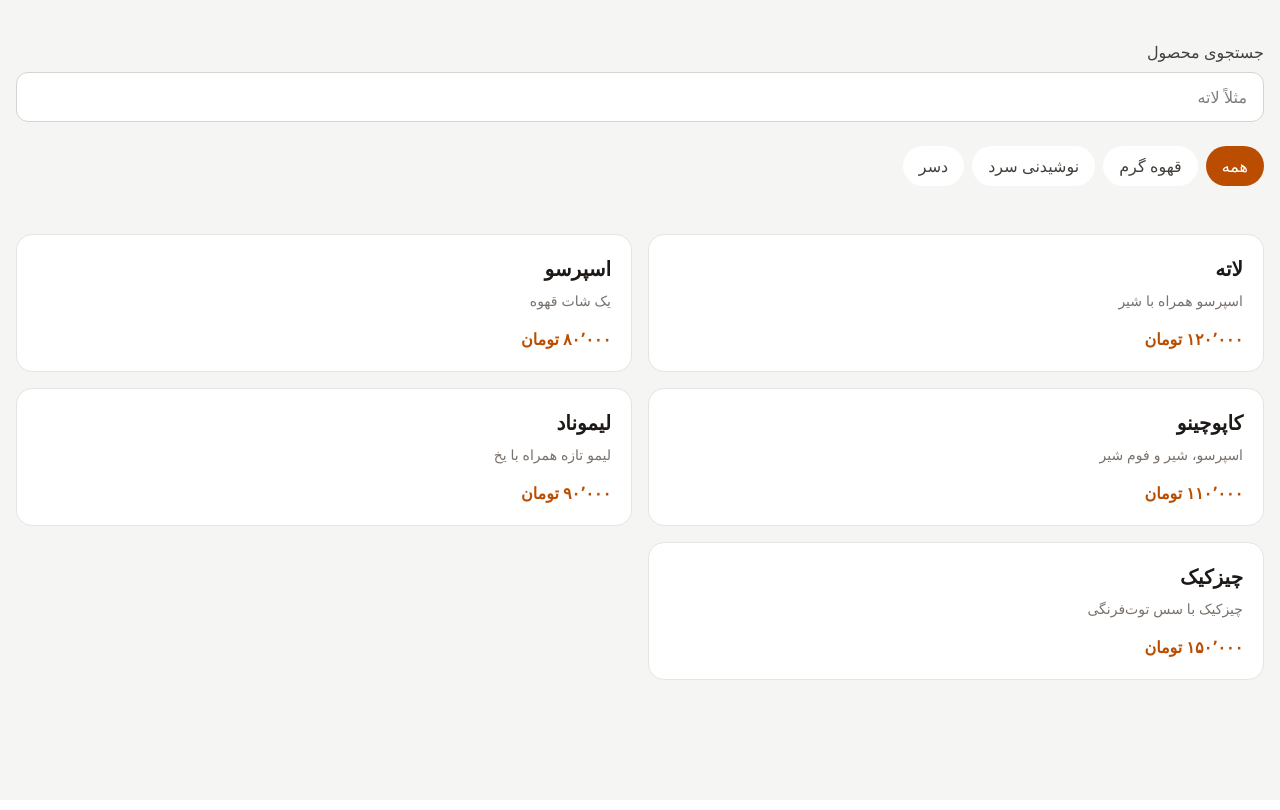
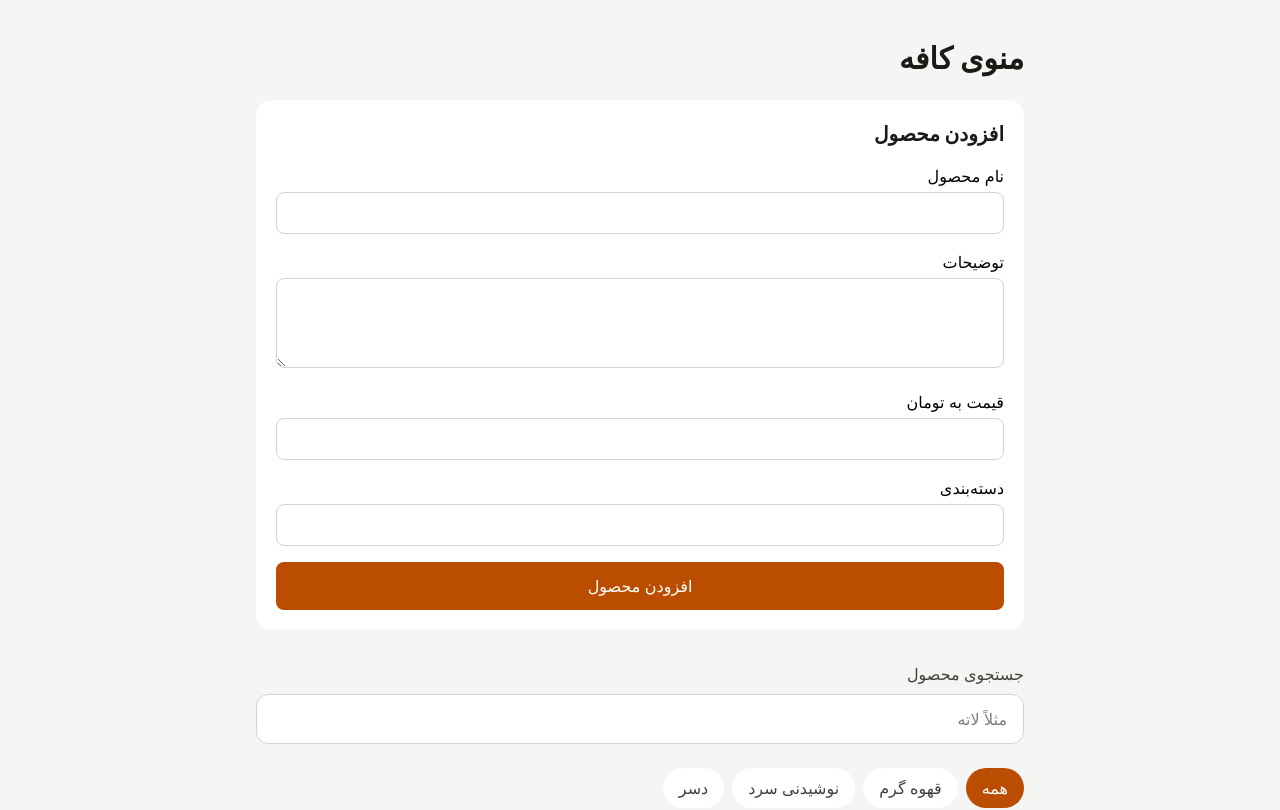
Before and after one commit to SobhanMirgholami/roll-menu, a React (Vite) app: page / in a window 1280 px wide. Shown: the top 810 px of the page. Built offline with nearby package versions, Linux system fonts and the light colour scheme.

Commit message:
adding product feature(demo)

```diff
--- /dev/null
+++ b/src/components/AddProductForm.jsx
@@ -0,0 +1,115 @@
+import { useState } from 'react'
+
+export default function AddProductForm({ onAddProduct }) {
+  const [name, setName] = useState('')
+  const [description, setDescription] = useState('')
+  const [price, setPrice] = useState('')
+  const [category, setCategory] = useState('')
+  const [error, setError] = useState('')
+
+  function handleSubmit(event) {
+    event.preventDefault()
+
+    const numericPrice = Number(price)
+
+    if (!name.trim() || !category.trim()) {
+      setError('نام محصول و دسته‌بندی را وارد کن.')
+      return
+    }
+
+    if (
+      !price.trim() ||
+      !Number.isFinite(numericPrice) ||
+      numericPrice <= 0
+    ) {
+      setError('قیمت باید یک عدد بزرگ‌تر از صفر باشد.')
+      return
+    }
+
+    const newProduct = {
+      id: crypto.randomUUID(),
+      name: name.trim(),
+      description: description.trim(),
+      price: numericPrice,
+      category: category.trim(),
+      isAvailable: true,
+    }
+
+    onAddProduct(newProduct)
+
+    setName('')
+    setDescription('')
+    setPrice('')
+    setCategory('')
+    setError('')
+  }
+
+  return (
+    <form
+      onSubmit={handleSubmit}
+      className="mb-8 grid gap-4 rounded-2xl bg-white p-5"
+    >
+      <h2 className="text-xl font-bold text-stone-900">
+        افزودن محصول
+      </h2>
+
+      <label>
+        نام محصول
+        <input
+          required
+          type="text"
+          value={name}
+          onChange={(event) => setName(event.target.value)}
+          className="mt-1 w-full rounded-lg border border-stone-300 p-2"
+        />
+      </label>
+
+      <label>
+        توضیحات
+        <textarea
+          rows={3}
+          value={description}
+          onChange={(event) => setDescription(event.target.value)}
+          className="mt-1 w-full rounded-lg border border-stone-300 p-2"
+        />
+      </label>
+
+      <label>
+        قیمت به تومان
+        <input
+          required
+          type="number"
+          min="1"
+          step="1"
+          value={price}
+          onChange={(event) => setPrice(event.target.value)}
+          className="mt-1 w-full rounded-lg border border-stone-300 p-2"
+        />
+      </label>
+
+      <label>
+        دسته‌بندی
+        <input
+          required
+          type="text"
+          value={category}
+          onChange={(event) => setCategory(event.target.value)}
+          className="mt-1 w-full rounded-lg border border-stone-300 p-2"
+        />
+      </label>
+
+      {error && (
+        <p role="alert" className="text-sm text-red-700">
+          {error}
+        </p>
+      )}
+
+      <button
+        type="submit"
+        className="rounded-lg bg-amber-700 px-4 py-3 text-white"
+      >
+        افزودن محصول
+      </button>
+    </form>
+  )
+}
--- a/src/components/App.jsx
+++ b/src/components/App.jsx
@@ -1,64 +1,87 @@
-import ProductCard from "./ProductCard";
-import CategoryTabs from "./CategoryTabs";
-import { useState } from "react";
-const products = [
+import { useState } from 'react'
+import ProductCard from './ProductCard'
+import CategoryTabs from './CategoryTabs'
+import AddProductForm from './AddProductForm'
+
+const initialProducts = [
   {
     id: 1,
-    name: "لاته",
-    description: "اسپرسو همراه با شیر",
+    name: 'لاته',
+    description: 'اسپرسو همراه با شیر',
     price: 120000,
-    category: "قهوه گرم",
+    category: 'قهوه گرم',
+    isAvailable: true,
   },
   {
     id: 2,
-    name: "اسپرسو",
-    description: "یک شات قهوه",
+    name: 'اسپرسو',
+    description: 'یک شات قهوه',
     price: 80000,
-    category: "قهوه گرم",
+    category: 'قهوه گرم',
+    isAvailable: true,
   },
   {
     id: 3,
-    name: "کاپوچینو",
-    description: "اسپرسو، شیر و فوم شیر",
+    name: 'کاپوچینو',
+    description: 'اسپرسو، شیر و فوم شیر',
     price: 110000,
-    category: "قهوه گرم",
+    category: 'قهوه گرم',
+    isAvailable: true,
   },
   {
     id: 5,
-    name: "لیموناد",
-    description: "لیمو تازه همراه با یخ",
+    name: 'لیموناد',
+    description: 'لیمو تازه همراه با یخ',
     price: 90000,
-    category: "نوشیدنی سرد",
+    category: 'نوشیدنی سرد',
+    isAvailable: false,
   },
   {
     id: 6,
-    name: "چیزکیک",
-    description: "چیزکیک با سس توت‌فرنگی",
+    name: 'چیزکیک',
+    description: 'چیزکیک با سس توت‌فرنگی',
     price: 150000,
-    category: "دسر",
+    category: 'دسر',
     isAvailable: true,
   },
-];
+]
 
 export default function App() {
-  const [searchTerm, setSearchTerm] = useState("");
-  const [selectedCategory, setSelectedCategory] = useState("همه");
+  const [products, setProducts] = useState(initialProducts)
+  const [searchTerm, setSearchTerm] = useState('')
+  const [selectedCategory, setSelectedCategory] = useState('همه')
 
   const categories = [
-    "همه",
+    'همه',
     ...new Set(products.map((product) => product.category)),
-  ];
+  ]
 
   const filteredProducts = products.filter((product) => {
     const matchesCategory =
-      selectedCategory === "همه" || product.category === selectedCategory;
+      selectedCategory === 'همه' ||
+      product.category === selectedCategory
 
-    const matchesSearch = product.name.includes(searchTerm.trim());
+    const matchesSearch = product.name.includes(searchTerm.trim())
 
-    return matchesCategory && matchesSearch;
-  });
+    return matchesCategory && matchesSearch
+  })
+
+  function handleAddProduct(newProduct) {
+    setProducts((currentProducts) => [
+      ...currentProducts,
+      newProduct,
+    ])
+  }
+
   return (
     <main dir="rtl" className="min-h-screen bg-stone-100 px-4 py-10">
+      <div className="mx-auto max-w-3xl">
+        <h1 className="mb-6 text-3xl font-bold text-stone-900">
+          منوی کافه
+        </h1>
+
+        <AddProductForm onAddProduct={handleAddProduct} />
+
         <label className="mb-6 block">
           <span className="mb-2 block font-medium text-stone-700">
             جستجوی محصول
@@ -72,13 +95,13 @@ export default function App() {
             className="w-full rounded-xl border border-stone-300 bg-white px-4 py-3"
           />
         </label>
-      <div className="mb-6 flex flex-wrap gap-2">
+
         <CategoryTabs
           categories={categories}
           selectedCategory={selectedCategory}
           onSelectCategory={setSelectedCategory}
         />
-      </div>
+
         <div className="grid gap-4 sm:grid-cols-2">
           {filteredProducts.map((product) => (
             <ProductCard
@@ -86,12 +109,17 @@ export default function App() {
               name={product.name}
               description={product.description}
               price={product.price}
+              isAvailable={product.isAvailable}
             />
           ))}
         </div>
+
         {filteredProducts.length === 0 && (
-        <p className="mt-6 text-center text-stone-500">محصولی پیدا نشد.</p>
+          <p className="mt-6 text-center text-stone-500">
+            محصولی پیدا نشد.
+          </p>
         )}
+      </div>
     </main>
-  );
+  )
 }
--- a/src/components/ProductCard.jsx
+++ b/src/components/ProductCard.jsx
@@ -1,9 +1,26 @@
-export default function ProductCard({ name, description, price }) {
+export default function ProductCard({
+  name,
+  description,
+  price,
+  isAvailable,
+}) {
   return (
-    <article className="rounded-2xl border border-stone-200 bg-white p-5">
-      <h2 className="text-xl font-bold text-stone-900">
-        {name}
-      </h2>
+    <article
+      className={`rounded-2xl border border-stone-200 p-5 ${
+        isAvailable ? 'bg-white' : 'bg-stone-200'
+      }`}
+    >
+      <div className="flex items-start justify-between gap-3">
+        <h2 className="text-xl font-bold text-stone-900">
+          {name}
+        </h2>
+
+        {!isAvailable && (
+          <span className="rounded-full bg-stone-700 px-3 py-1 text-xs text-white">
+            ناموجود
+          </span>
+        )}
+      </div>
 
       <p className="mt-2 text-sm text-stone-500">
         {description}
```
Lines whose indentation alone changed are shown as unchanged.
